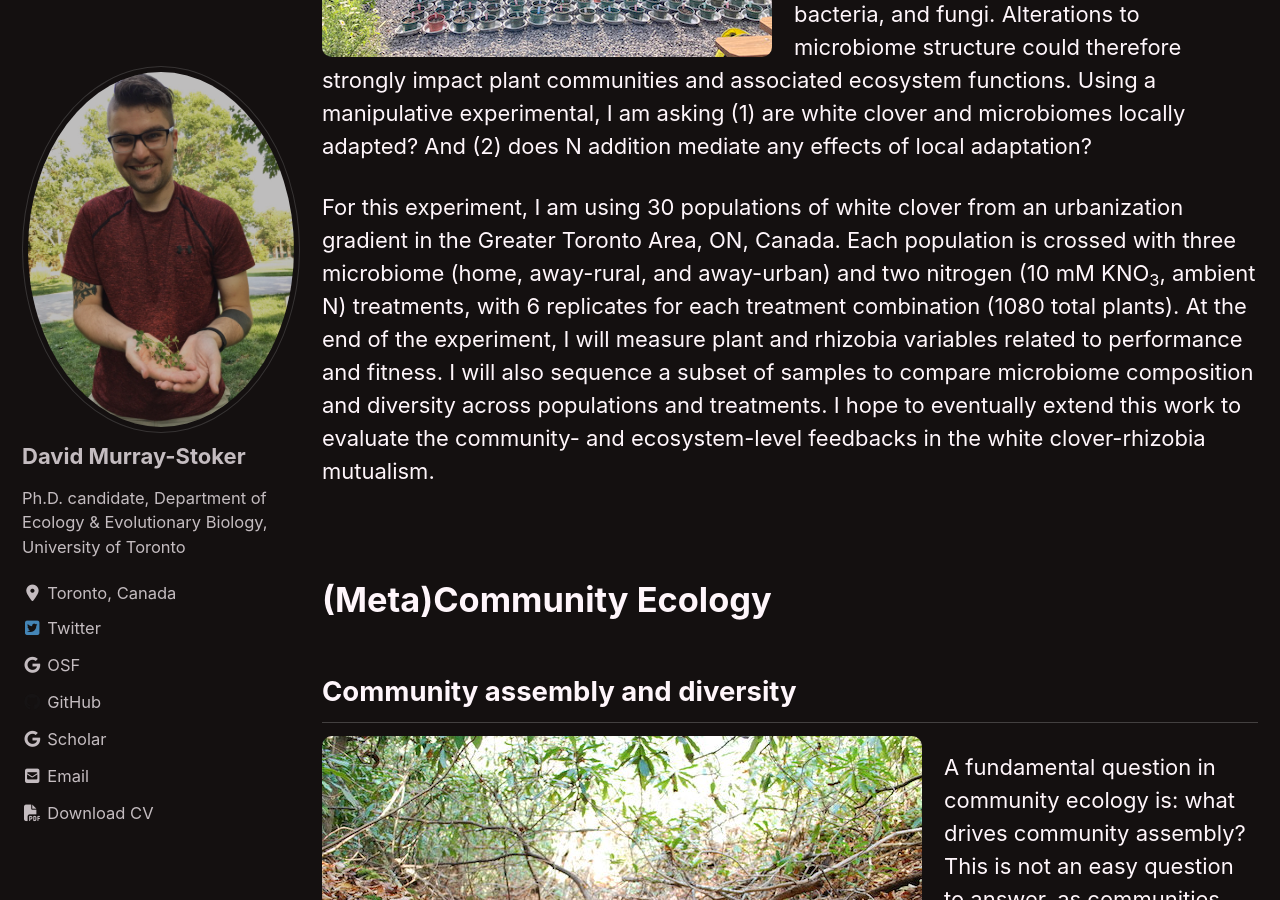
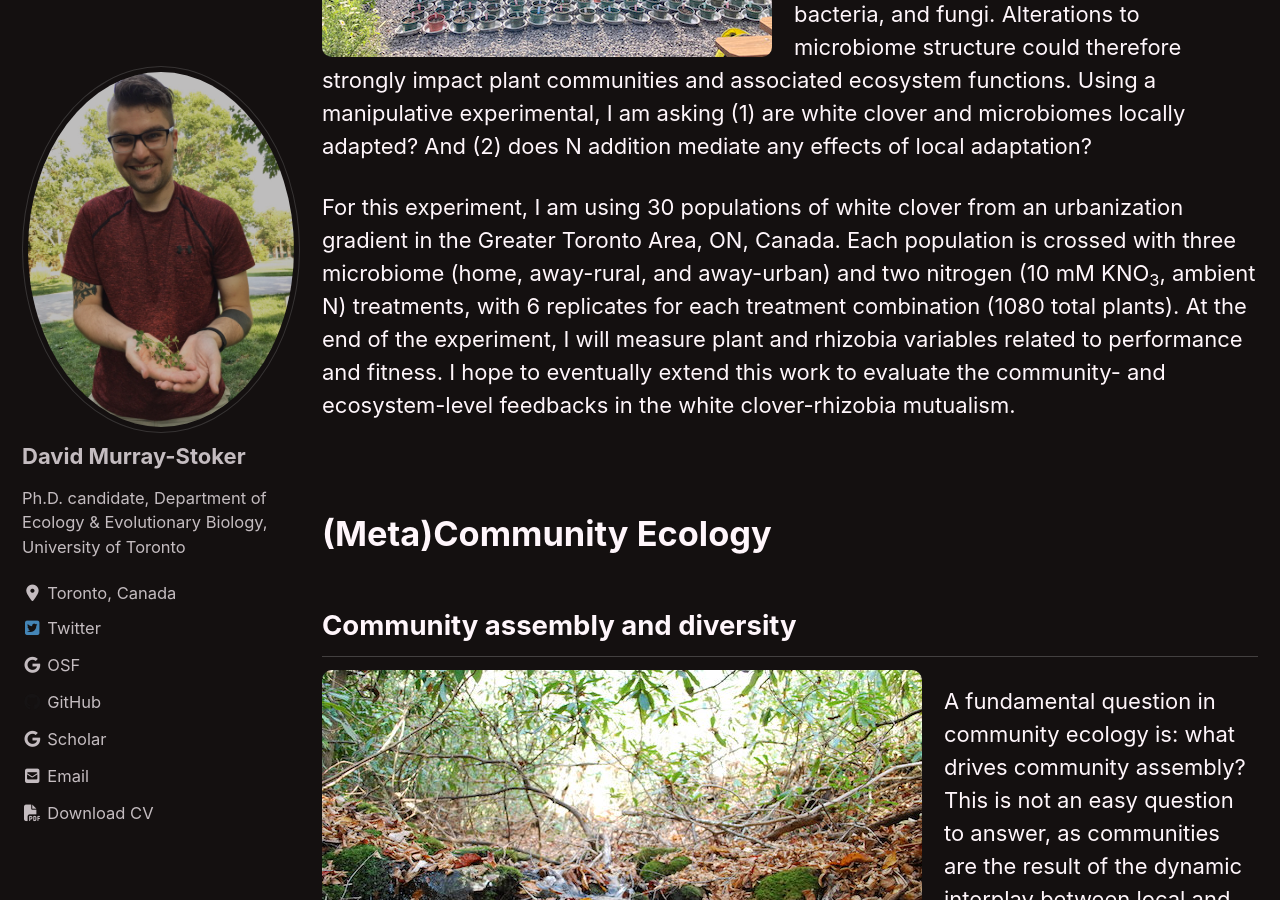
Before and after one commit to dmurraystoker/dmurraystoker.github.io, a Jekyll site: the page built from _pages/research.md, in a window 1280 px wide and 900 px high, scrolled down 2838 px. Built offline with Jekyll 4.4.1, drawn with Linux system fonts in a browser that asks for light colours; cached includes are drawn as plain includes; nearby versions of some CDN libraries.

Commit message:
Update research.md

```diff
--- a/_pages/research.md
+++ b/_pages/research.md
@@ -36,7 +36,7 @@ Urbanization can drive spatial variation in soil chemistry and nutrients, which
 
 Bacteria and fungi comprising the microbiome are important for plant community assembly, physiology, and response to stressors. As bacteria and fungi can have different functional roles relative to rhizobia, the function of the root microbiome is a multifaceted and emergent property of the ecological roles played by rhizobia, bacteria, and fungi. Alterations to microbiome structure could therefore strongly impact plant communities and associated ecosystem functions. Using a manipulative experimental, I am asking (1) are white clover and microbiomes locally adapted? And (2) does N addition mediate any effects of local adaptation?
 
-For this experiment, I am using 30 populations of white clover from an urbanization gradient in the Greater Toronto Area, ON, Canada. Each population is crossed with three microbiome (home, away-rural, and away-urban) and two nitrogen (10 mM KNO<sub>3</sub>, ambient N) treatments, with 6 replicates for each treatment combination (1080 total plants). At the end of the experiment, I will measure plant and rhizobia variables related to performance and fitness. I will also sequence a subset of samples to compare microbiome composition and diversity across populations and treatments. I hope to eventually extend this work to evaluate the community- and ecosystem-level feedbacks in the white clover-rhizobia mutualism.
+For this experiment, I am using 30 populations of white clover from an urbanization gradient in the Greater Toronto Area, ON, Canada. Each population is crossed with three microbiome (home, away-rural, and away-urban) and two nitrogen (10 mM KNO<sub>3</sub>, ambient N) treatments, with 6 replicates for each treatment combination (1080 total plants). At the end of the experiment, I will measure plant and rhizobia variables related to performance and fitness. I hope to eventually extend this work to evaluate the community- and ecosystem-level feedbacks in the white clover-rhizobia mutualism.
 
 <br/>
 
```
